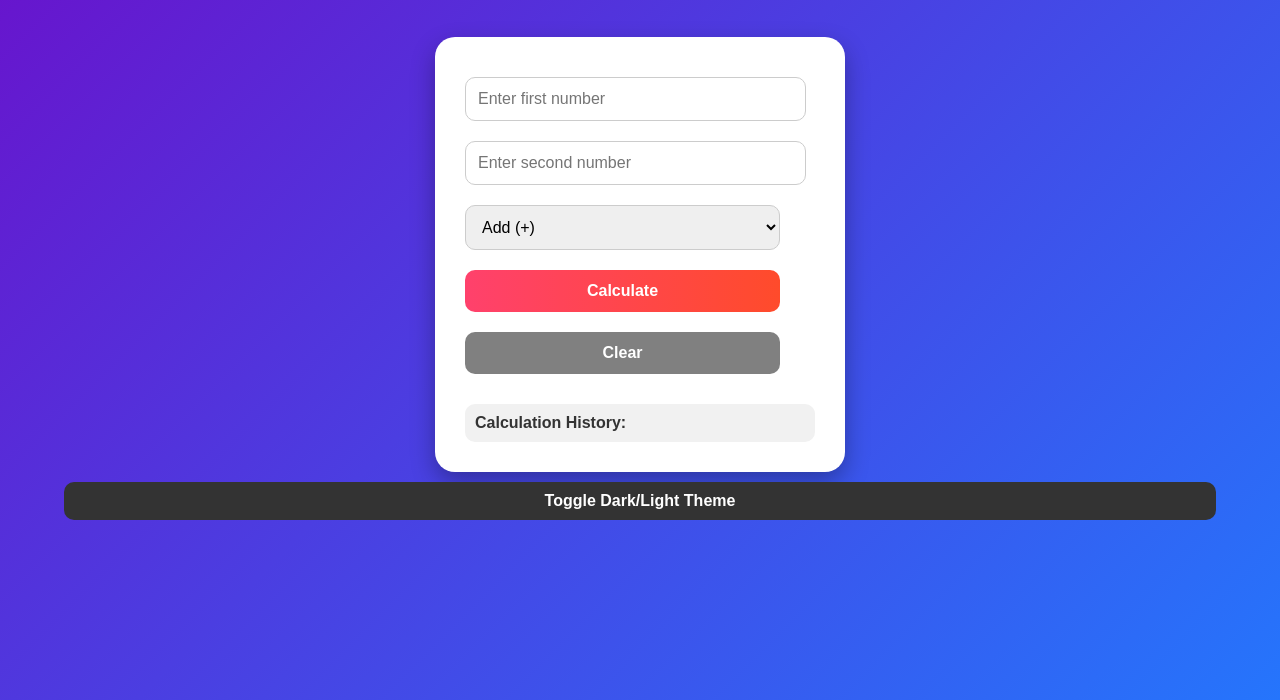
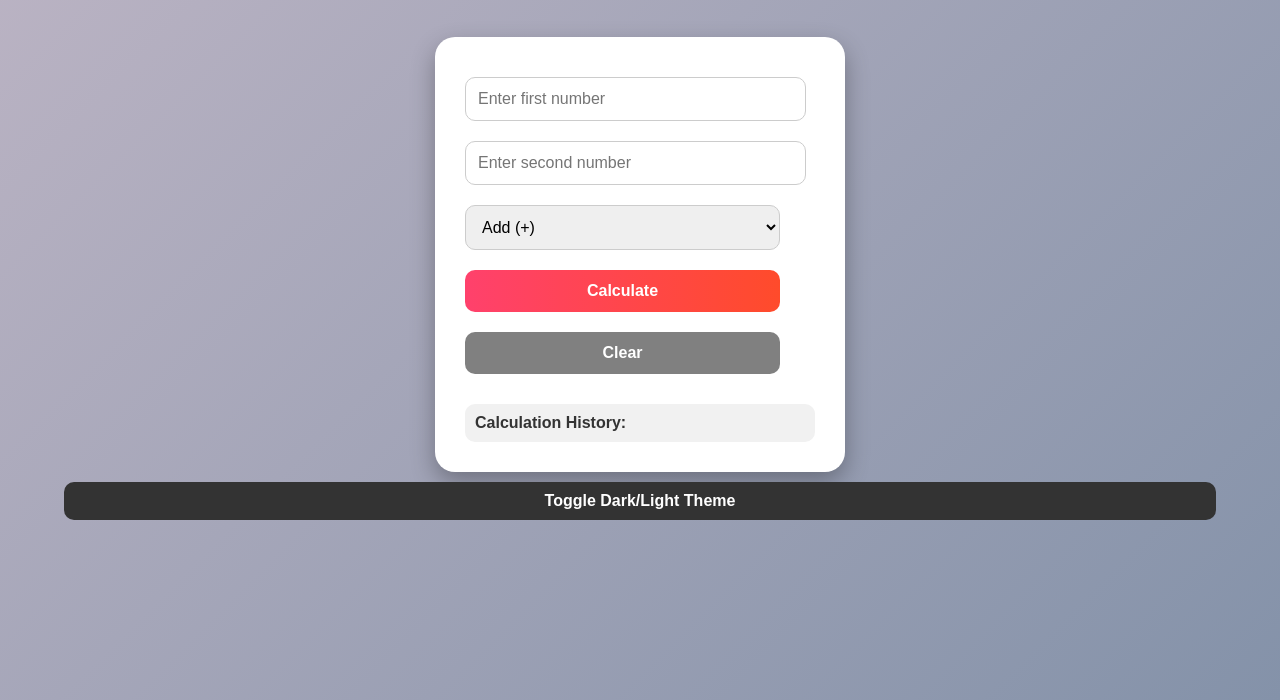
Before and after one commit to AvinashKutty/calculator, a website: page public/index.html in a window 1280 px wide. Shown: the part 100-800 px from the top of the page. Drawn offline with Linux system fonts and the light colour scheme.

```diff
--- a/public/index.html
+++ b/public/index.html
@@ -10,7 +10,7 @@
         font-family: "Arial", sans-serif;
         margin: 0;
         padding: 0;
-        background: linear-gradient(135deg, #6a11cb, #2575fc);
+        background: linear-gradient(135deg, #bcb4c4, #8492a9);
         color: #fff;
         display: flex;
         flex-direction: column;
```
